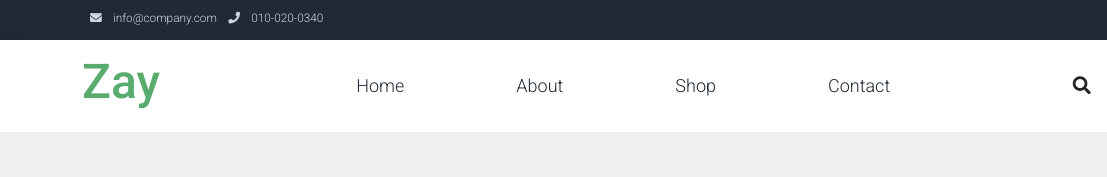
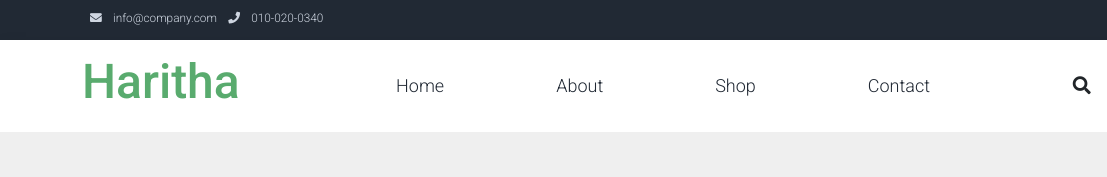
Before and after one commit to Harithakodam/Day1, a plain HTML site: page index.html in a window 1280 px wide. Shown: the top 177 px of the page, 0-1107 px from the left. Drawn offline with Linux system fonts and the light colour scheme.

Commit message:
Update index.html
i changed name

```diff
--- a/index.html
+++ b/index.html
@@ -2,7 +2,7 @@
 <html lang="en">
 
 <head>
-    <title>Haritha Shop eCommerce HTML CSS Template</title>
+    <title>Zay Shop eCommerce HTML CSS Template</title>
     <meta charset="utf-8">
     <meta name="viewport" content="width=device-width, initial-scale=1">
 
@@ -18,7 +18,7 @@
     <link rel="stylesheet" href="assets/css/fontawesome.min.css">
 <!--
 
-TemplateMo 559 Haritha  Shop
+TemplateMo 559 Zay  Shop
 
 https://templatemo.com/tm-559-zay-shop
 
@@ -53,7 +53,7 @@ https://templatemo.com/tm-559-zay-shop
         <div class="container d-flex justify-content-between align-items-center">
 
             <a class="navbar-brand text-success logo h1 align-self-center" href="index.html">
-                Zay
+                Haritha
             </a>
 
             <button class="navbar-toggler border-0" type="button" data-bs-toggle="collapse" data-bs-target="#templatemo_main_nav" aria-controls="navbarSupportedContent" aria-expanded="false" aria-label="Toggle navigation">
```
